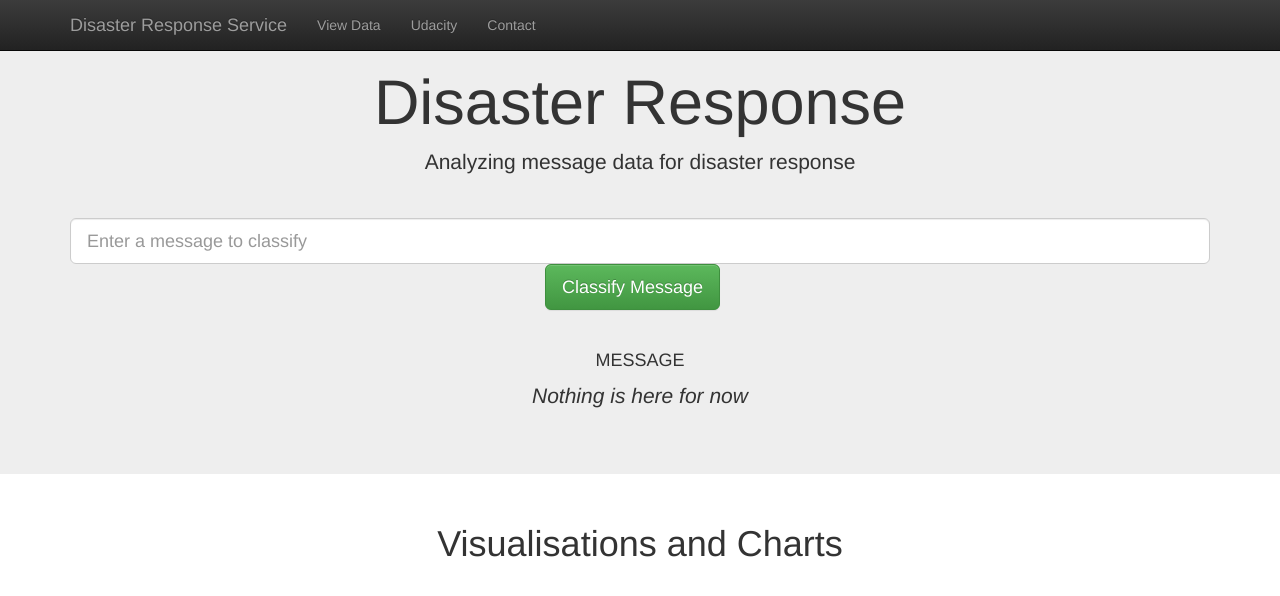
After one commit to joshasgard/Disaster-Response-App, a Flask app: page /dataviz in a window 1280 px wide. The commit adds this page. Shown: the top 596 px of the page. Run offline with Flask 2, Linux system fonts and the light colour scheme; parts of the project's set-up code (start-up, migrations or seed data) failed here and were passed over; some libraries are stand-ins or nearby versions.

Commit message:
Added a dataviz.html page

```diff
--- a/app/run.py
+++ b/app/run.py
@@ -152,6 +152,14 @@ def go():
         classification_result=classification_results
     )
 
+#   web page displays training data visualizations in greater detail
+@app.route('/dataviz')
+def dataviz():
+
+    return render_template(
+        'dataviz.html'
+    )
+
 
 def main():
     app.run(host='0.0.0.0', port=3001, debug=True)
--- /dev/null
+++ b/app/templates/dataviz.html
@@ -0,0 +1,17 @@
+{% extends "master.html" %}
+{% block title %}Training Data Overview{% endblock %}
+
+{% block message %}
+    <hr />
+    <h4 class="text-center">MESSAGE</h4>
+    <p class="text-center"><i>Nothing is here for now</i></p>
+{% endblock %}
+
+{% block content %}
+    <h1 class="text-center">Visualisations and Charts</h1>
+
+
+        </div>
+    </div>
+
+{% endblock %}
--- a/app/templates/master.html
+++ b/app/templates/master.html
@@ -24,6 +24,7 @@
         </div>
         <div id="navbar" class="collapse navbar-collapse">
             <ul class="nav navbar-nav">
+                <li><a href="{{ url_for('dataviz') }}">View Data</a></li>
                 <li><a href="https://www.udacity.com/">Udacity</a></li>
                 <li><a href="https://github.com/joshasgard">Contact</a></li>
             </ul>
```
